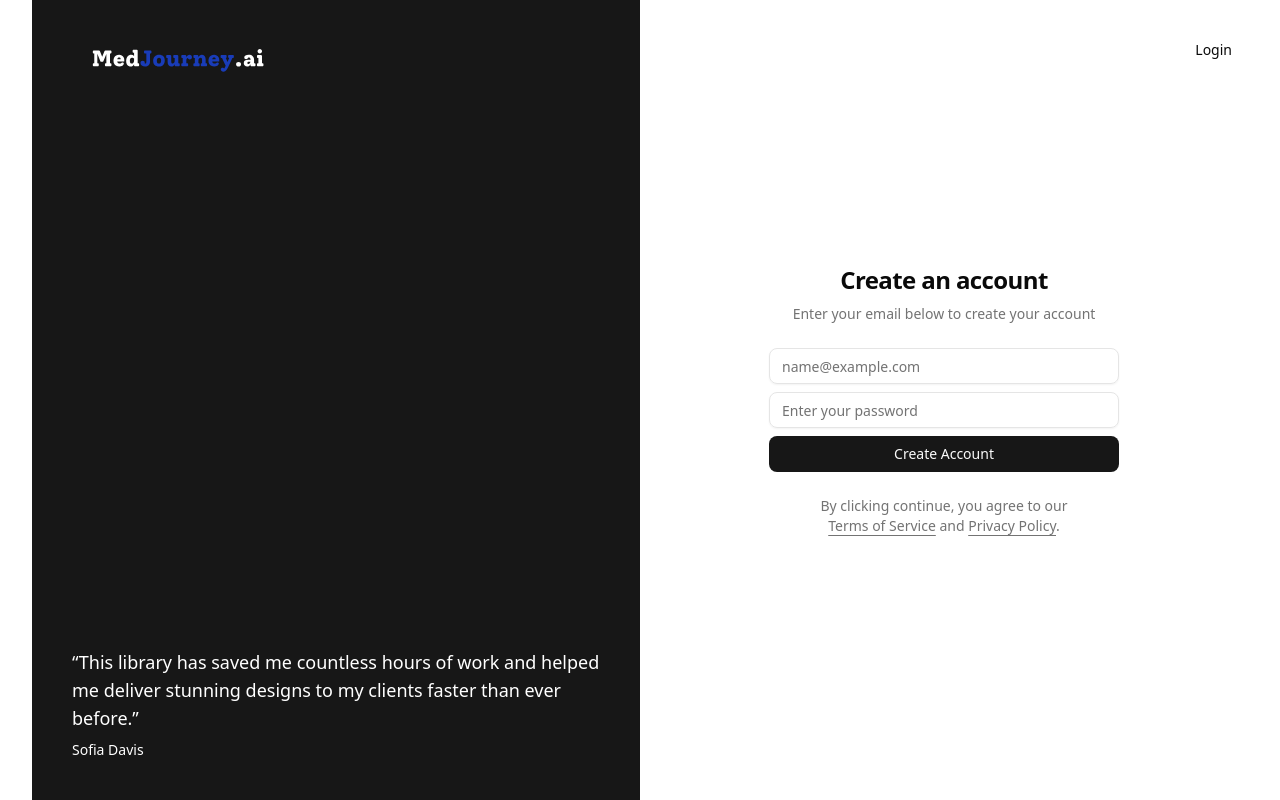
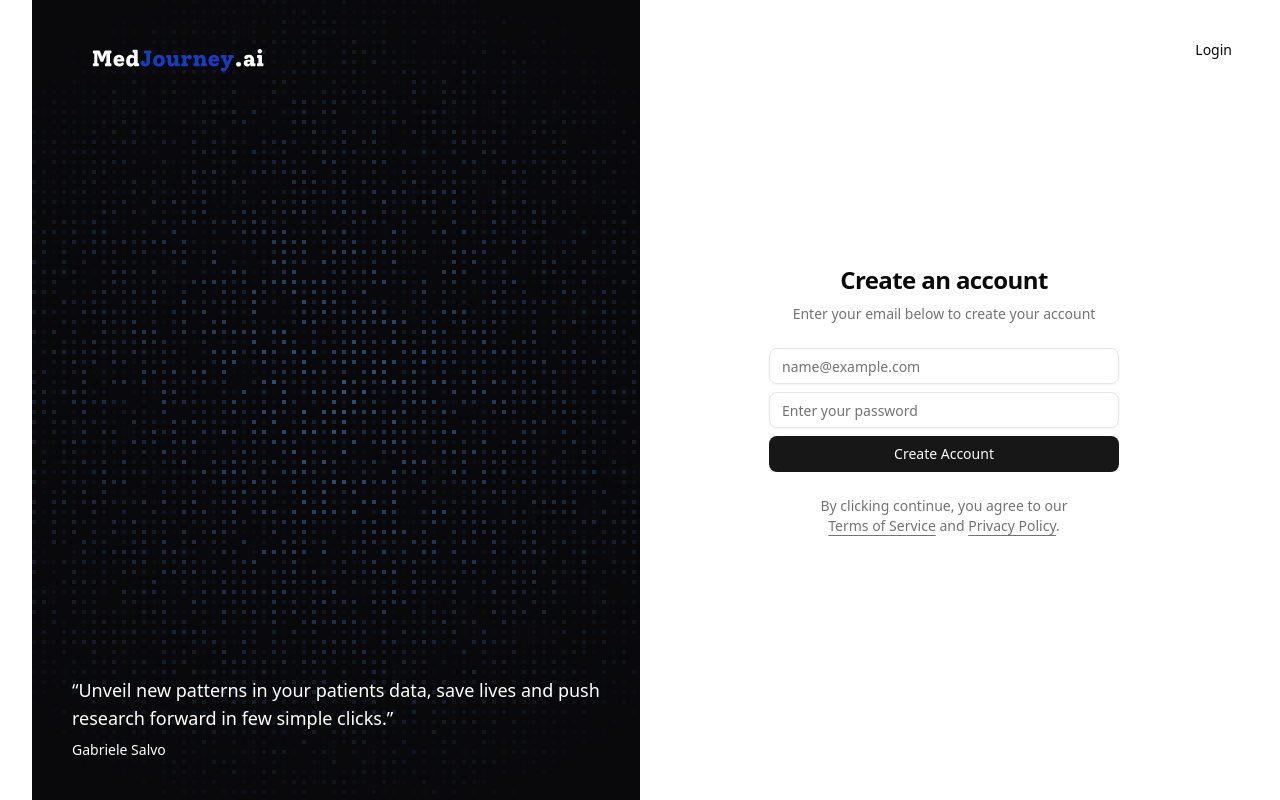
Before and after one commit to gabsalvo/MedJourney.ai, a Next.js app: page /authentication in a window 1280 px wide. Built offline with nearby package versions, Linux system fonts and the light colour scheme; no server answers.

Commit message:
almost done

```diff
--- a/app/authentication/page.tsx
+++ b/app/authentication/page.tsx
@@ -5,6 +5,8 @@
 import { cn } from "@/lib/utils"
 import { buttonVariants } from "@/components/ui/button"
 import { UserAuthForm } from "@/components/user-auth-form"
+import { FlickeringGrid } from "@/components/magicui/flickering-grid";
+
 
 export const metadata: Metadata = {
     title: "MedJourney.ai | Register",
@@ -28,7 +30,18 @@
             <div className="container relative hidden md:grid h-screen lg:max-w-none lg:grid-cols-2 lg:px-0">
                 {/* Sidebar - Hidden on mobile */}
                 <div className="relative hidden lg:flex h-full flex-col bg-muted p-10 text-white dark:border-r">
-                    <div className="absolute inset-0 bg-primary" />
+                    <div className="absolute inset-0 bg-zinc-950">
+                    <FlickeringGrid
+                        className="absolute inset-0 z-0 [mask-image:radial-gradient(450px_circle_at_center,white,transparent)]"
+                        squareSize={4}
+                        gridGap={6}
+                        color="#60A5FA"
+                        maxOpacity={0.5}
+                        flickerChance={0.1}
+                        height={800}
+                        width={900}
+                    />
+                    </div>
                     <div className="relative z-20 flex items-center text-lg font-medium">
                         <Link href="/" className={cn(buttonVariants({ variant: "ghost" }), "cursor-pointer hover:bg-zinc-700")}>
                         <Image
@@ -44,11 +57,9 @@
                     <div className="relative z-20 mt-auto">
                         <blockquote className="space-y-2">
                             <p className="text-lg">
-                                &ldquo;This library has saved me countless hours of work and
-                                helped me deliver stunning designs to my clients faster than
-                                ever before.&rdquo;
+                                &ldquo;Unveil new patterns in your patients data, save lives and push research forward in few simple clicks.&rdquo;
                             </p>
-                            <footer className="text-sm">Sofia Davis</footer>
+                            <footer className="text-sm">Gabriele Salvo</footer>
                         </blockquote>
                     </div>
                 </div>
--- /dev/null
+++ b/components/magicui/flickering-grid.tsx
@@ -0,0 +1,199 @@
+"use client";
+
+import { cn } from "@/lib/utils";
+import React, {
+  useCallback,
+  useEffect,
+  useMemo,
+  useRef,
+  useState,
+} from "react";
+
+interface FlickeringGridProps extends React.HTMLAttributes<HTMLDivElement> {
+  squareSize?: number;
+  gridGap?: number;
+  flickerChance?: number;
+  color?: string;
+  width?: number;
+  height?: number;
+  className?: string;
+  maxOpacity?: number;
+}
+
+export const FlickeringGrid: React.FC<FlickeringGridProps> = ({
+  squareSize = 4,
+  gridGap = 6,
+  flickerChance = 0.3,
+  color = "rgb(0, 0, 0)",
+  width,
+  height,
+  className,
+  maxOpacity = 0.3,
+  ...props
+}) => {
+  const canvasRef = useRef<HTMLCanvasElement>(null);
+  const containerRef = useRef<HTMLDivElement>(null);
+  const [isInView, setIsInView] = useState(false);
+  const [canvasSize, setCanvasSize] = useState({ width: 0, height: 0 });
+
+  const memoizedColor = useMemo(() => {
+    const toRGBA = (color: string) => {
+      if (typeof window === "undefined") {
+        return `rgba(0, 0, 0,`;
+      }
+      const canvas = document.createElement("canvas");
+      canvas.width = canvas.height = 1;
+      const ctx = canvas.getContext("2d");
+      if (!ctx) return "rgba(255, 0, 0,";
+      ctx.fillStyle = color;
+      ctx.fillRect(0, 0, 1, 1);
+      const [r, g, b] = Array.from(ctx.getImageData(0, 0, 1, 1).data);
+      return `rgba(${r}, ${g}, ${b},`;
+    };
+    return toRGBA(color);
+  }, [color]);
+
+  const setupCanvas = useCallback(
+    (canvas: HTMLCanvasElement, width: number, height: number) => {
+      const dpr = window.devicePixelRatio || 1;
+      canvas.width = width * dpr;
+      canvas.height = height * dpr;
+      canvas.style.width = `${width}px`;
+      canvas.style.height = `${height}px`;
+      const cols = Math.floor(width / (squareSize + gridGap));
+      const rows = Math.floor(height / (squareSize + gridGap));
+
+      const squares = new Float32Array(cols * rows);
+      for (let i = 0; i < squares.length; i++) {
+        squares[i] = Math.random() * maxOpacity;
+      }
+
+      return { cols, rows, squares, dpr };
+    },
+    [squareSize, gridGap, maxOpacity],
+  );
+
+  const updateSquares = useCallback(
+    (squares: Float32Array, deltaTime: number) => {
+      for (let i = 0; i < squares.length; i++) {
+        if (Math.random() < flickerChance * deltaTime) {
+          squares[i] = Math.random() * maxOpacity;
+        }
+      }
+    },
+    [flickerChance, maxOpacity],
+  );
+
+  const drawGrid = useCallback(
+    (
+      ctx: CanvasRenderingContext2D,
+      width: number,
+      height: number,
+      cols: number,
+      rows: number,
+      squares: Float32Array,
+      dpr: number,
+    ) => {
+      ctx.clearRect(0, 0, width, height);
+      ctx.fillStyle = "transparent";
+      ctx.fillRect(0, 0, width, height);
+
+      for (let i = 0; i < cols; i++) {
+        for (let j = 0; j < rows; j++) {
+          const opacity = squares[i * rows + j];
+          ctx.fillStyle = `${memoizedColor}${opacity})`;
+          ctx.fillRect(
+            i * (squareSize + gridGap) * dpr,
+            j * (squareSize + gridGap) * dpr,
+            squareSize * dpr,
+            squareSize * dpr,
+          );
+        }
+      }
+    },
+    [memoizedColor, squareSize, gridGap],
+  );
+
+  useEffect(() => {
+    const canvas = canvasRef.current;
+    const container = containerRef.current;
+    if (!canvas || !container) return;
+
+    const ctx = canvas.getContext("2d");
+    if (!ctx) return;
+
+    let animationFrameId: number;
+    let gridParams: ReturnType<typeof setupCanvas>;
+
+    const updateCanvasSize = () => {
+      const newWidth = width || container.clientWidth;
+      const newHeight = height || container.clientHeight;
+      setCanvasSize({ width: newWidth, height: newHeight });
+      gridParams = setupCanvas(canvas, newWidth, newHeight);
+    };
+
+    updateCanvasSize();
+
+    let lastTime = 0;
+    const animate = (time: number) => {
+      if (!isInView) return;
+
+      const deltaTime = (time - lastTime) / 1000;
+      lastTime = time;
+
+      updateSquares(gridParams.squares, deltaTime);
+      drawGrid(
+        ctx,
+        canvas.width,
+        canvas.height,
+        gridParams.cols,
+        gridParams.rows,
+        gridParams.squares,
+        gridParams.dpr,
+      );
+      animationFrameId = requestAnimationFrame(animate);
+    };
+
+    const resizeObserver = new ResizeObserver(() => {
+      updateCanvasSize();
+    });
+
+    resizeObserver.observe(container);
+
+    const intersectionObserver = new IntersectionObserver(
+      ([entry]) => {
+        setIsInView(entry.isIntersecting);
+      },
+      { threshold: 0 },
+    );
+
+    intersectionObserver.observe(canvas);
+
+    if (isInView) {
+      animationFrameId = requestAnimationFrame(animate);
+    }
+
+    return () => {
+      cancelAnimationFrame(animationFrameId);
+      resizeObserver.disconnect();
+      intersectionObserver.disconnect();
+    };
+  }, [setupCanvas, updateSquares, drawGrid, width, height, isInView]);
+
+  return (
+    <div
+      ref={containerRef}
+      className={cn(`h-full w-full ${className}`)}
+      {...props}
+    >
+      <canvas
+        ref={canvasRef}
+        className="pointer-events-none"
+        style={{
+          width: canvasSize.width,
+          height: canvasSize.height,
+        }}
+      />
+    </div>
+  );
+};
```
